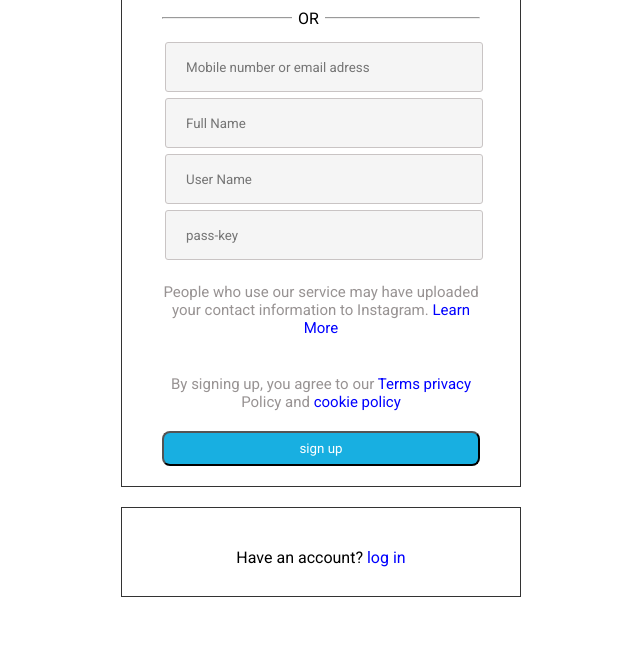
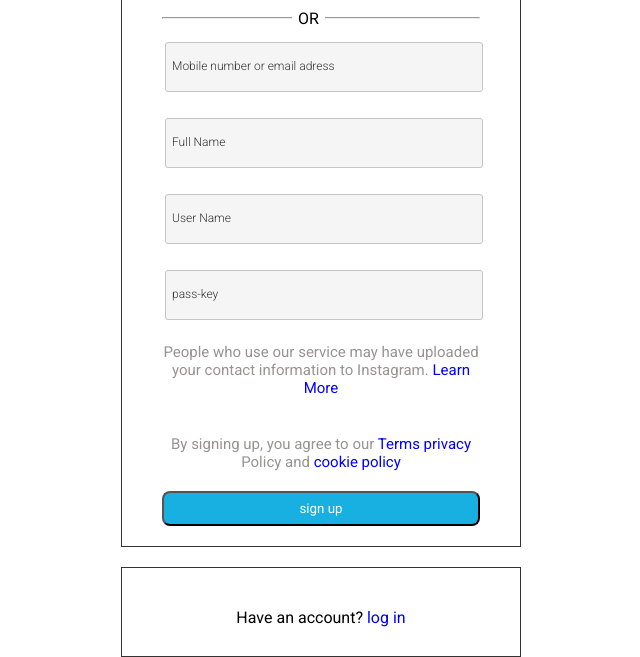
Before and after one commit to Ainaboluwasefe/instagram-sign-up, a plain HTML site: page index.html in a window 1280 px wide. Shown: the part 219-876 px from the top of the page, without its empty margins (319-959 px from the left). Before the commit the page ends 816 px from the top, so only its background shows below. Drawn offline with Linux system fonts and the light colour scheme.

Commit message:
ready to be hosted

```diff
--- a/form1.css
+++ b/form1.css
@@ -88,3 +88,30 @@ a{
     padding-top: 40px;
     height: 90px;
 }
+.placeholder{
+    font-weight: 300;
+    font-size: 12px;
+    color: #333333;
+}
+.relative > p{
+    position: absolute;
+    top: 20PX;
+    left: 10px;
+    z-index: 10;
+}
+.relative > input:valid ~ p{
+    top: 0px;
+    background-color: whitesmoke;
+    padding-left: 2px;
+    padding-right: 2px;
+}
+.relative > input:focus ~ p{
+    top: 0px;
+    background-color: whitesmoke;
+    padding-left: 2px;
+    padding-right: 2px;
+    transition: all 0.1s ease;
+}
+.relative{
+    margin-bottom: 20px;
+}
--- a/forms1.html
+++ b/index.html
@@ -24,20 +24,33 @@
             <div>OR</div>
         </div>
         <div class="you">
-            <input type="text" class="gate" placeholder="Mobile number or email adress">
-            <input type="text" class="gate" placeholder="Full Name">
-            <input type="text" class="gate" placeholder="User Name">
-            <input type="password" name="" class="gate" placeholder="pass-key">
+            <div class="relative">
+                <input type="text" class="gate" name="@gmail.com" required>
+                <p class="placeholder">Mobile number or email adress</p>
+            </div>
+            <div class="relative">
+                <input type="text" class="gate" name="Name" required>
+                <p class="placeholder">Full Name</p>
+            </div>
+            <div class="relative">
+                <input type="text" class="gate" name="name" required>
+                <p class="placeholder">User Name</p>
+            </div>
+            <div class="relative">
+                <input type="password" name="" class="gate" required>
+                <p class="placeholder">pass-key</p>
+            </div>
         </div>
         <p class="small-text">
-            People who use our service may have uploaded <br> your contact information to Instagram. <a href="">Learn More</a> <br>  <br>
+            People who use our service may have uploaded <br> your contact information to Instagram. <a href="">Learn
+                More</a> <br> <br>
         </p>
         <p class="small-text">
-            By signing up, you agree to our <a href="">Terms privacy</a> <br> Policy and <a >cookie policy</a>
+            By signing up, you agree to our <a href="">Terms privacy</a> <br> Policy and <a>cookie policy</a>
         </p>
         <button class="rak">sign up</button>
     </form>
-    <form action=""class="container sub">
+    <form action="" class="container sub">
         <p class="make"> Have an account? <a href="">log in</a></p>
     </form>
 </body>
```
